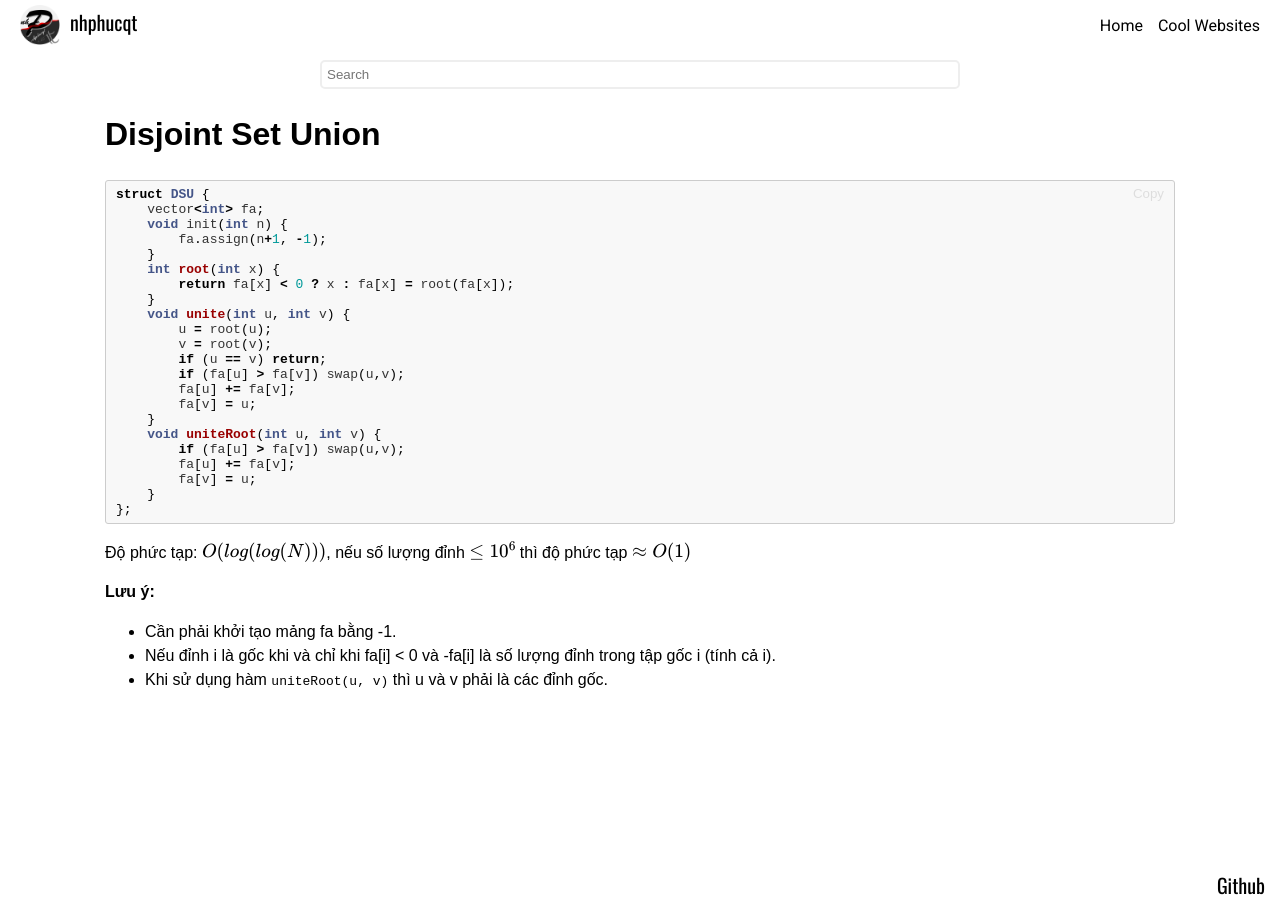
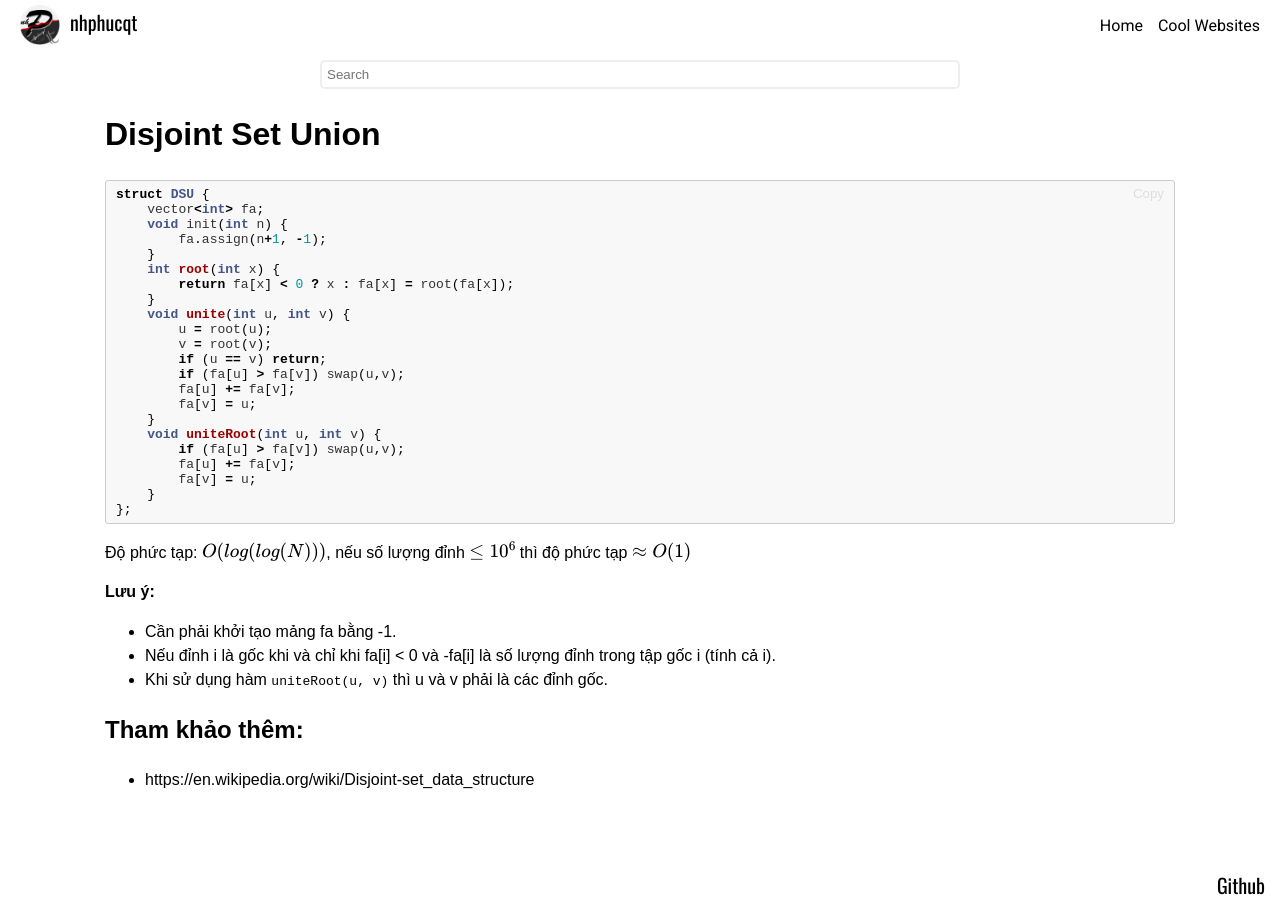
Before and after one commit to nhphucqt/nhphucqt.github.io, a Jekyll site: the page built from _posts/2021-11-10-dsu.md, in a window 1280 px wide. Built offline with Jekyll 4.4.1, drawn with Linux system fonts in a browser that asks for light colours.

```diff
--- a/_posts/2021-11-10-dsu.md
+++ b/_posts/2021-11-10-dsu.md
@@ -34,3 +34,6 @@
 * Cần phải khởi tạo mảng fa bằng -1.
 * Nếu đỉnh i là gốc khi và chỉ khi fa[i] < 0 và -fa[i] là số lượng đỉnh trong tập gốc i (tính cả i).
 * Khi sử dụng hàm `uniteRoot(u, v)` thì u và v phải là các đỉnh gốc.
+
+## Tham khảo thêm:
+* [https://en.wikipedia.org/wiki/Disjoint-set_data_structure](https://en.wikipedia.org/wiki/Disjoint-set_data_structure)
```
